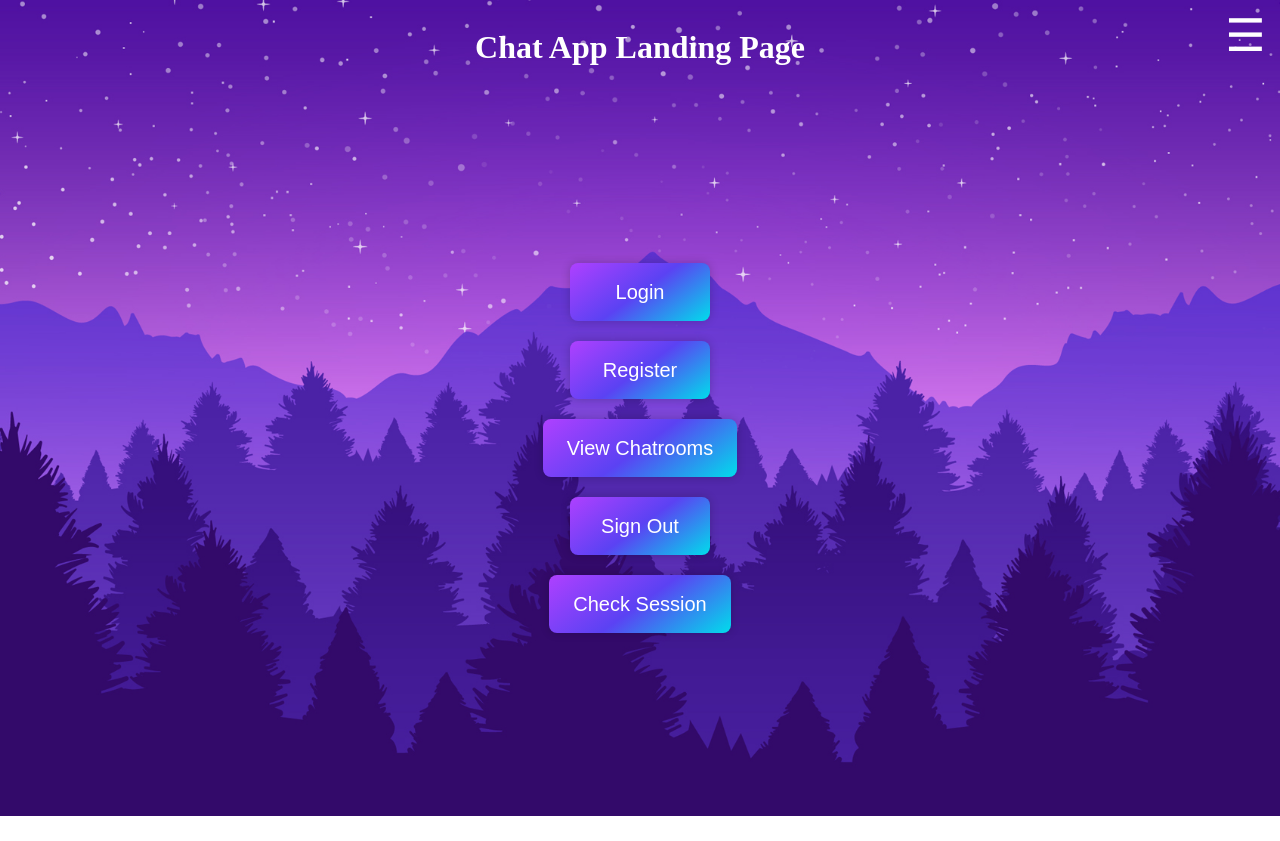
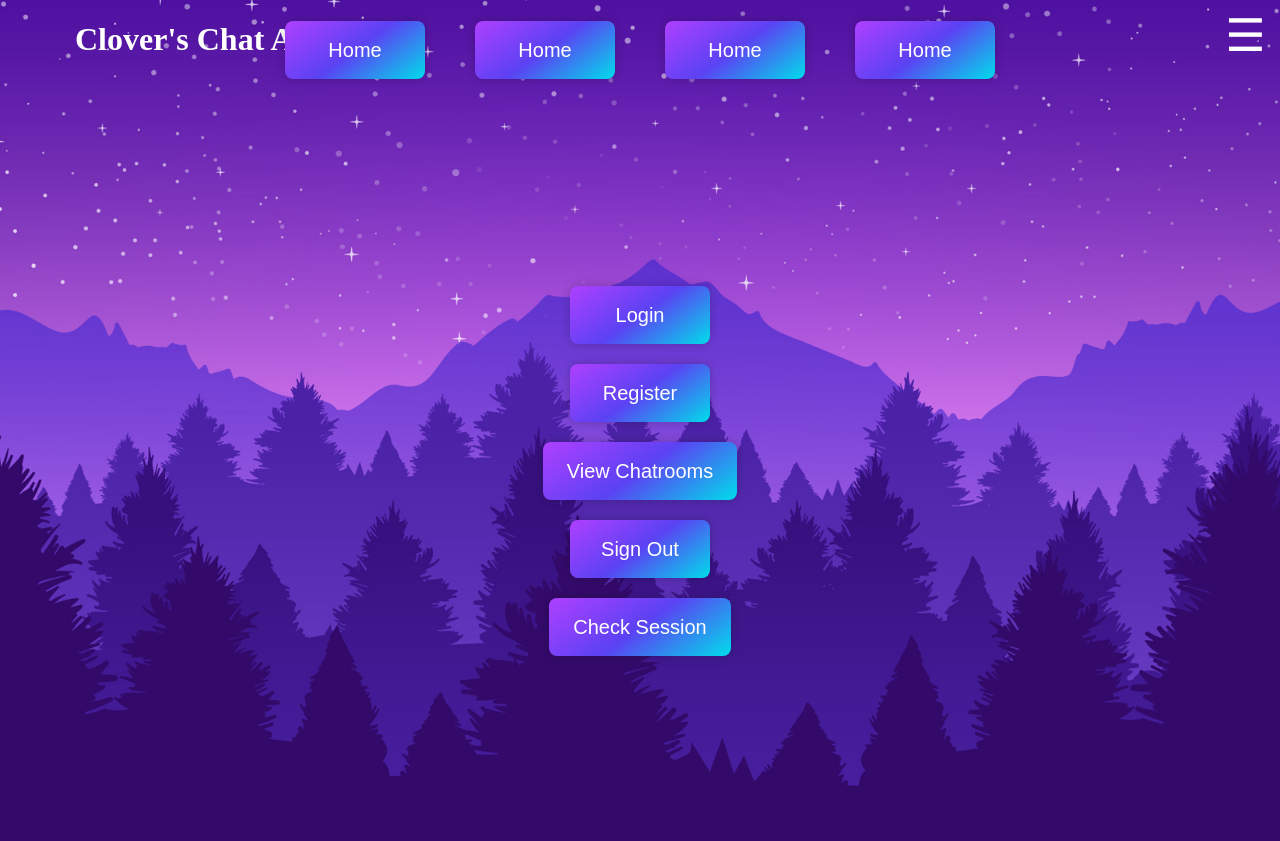
Before and after one commit to CloverCodes7062/chat-app-nextjs, a Next.js app: page / in a window 1280 px wide. Before the commit the page ends 816 px from the top, so only its background shows below. Built offline with nearby package versions, Linux system fonts and the light colour scheme; no server answers.

Commit message:
working on css

```diff
--- a/app/landingPage.module.css
+++ b/app/landingPage.module.css
@@ -7,4 +7,13 @@
   top: 0.1vh;
   right: 0.5vw;
   cursor: pointer;
+  z-index: 100;
 }
+
+.horizontalNavBar {
+  width: 100vw;
+  height: 100px;
+  display: flex;
+  position: relative;
+  align-items: flex-start;
+}
--- a/app/layout.jsx
+++ b/app/layout.jsx
@@ -29,8 +29,8 @@ export default function RootLayout({ children }) {
                 <p className={styles.navBarP} onClick={handleMenuClick}>&#9776;</p>
                 {renderNav ?
                 <nav className={navClass} style={{ width: 'fit-content', height: 'fit-content', position: 'absolute', top: '8vh', right: '1vw', display: 'flex', flexDirection: 'column', gap: '15px'}}>
-                    <a href='/register' style={{ width: 'fit-content', height: 'fit-content', marginLeft: 'auto' }}><button>Register</button></a>
-                    <a href='/viewChatrooms' style={{ width: 'fit-content', height: 'fit-content', marginLeft: 'auto' }}><button>View Chatrooms</button></a>
+                    <a href='/register' style={{ width: 'fit-content', height: 'fit-content', marginLeft: 'auto', position: 'relative', zIndex: 125 }}><button>Register</button></a>
+                    <a href='/viewChatrooms' style={{ width: 'fit-content', height: 'fit-content', marginLeft: 'auto', position: 'relative', zIndex: 125 }}><button>View Chatrooms</button></a>
                 </nav>
                 : null}
                 {children}
--- a/app/page.jsx
+++ b/app/page.jsx
@@ -29,20 +29,36 @@ export default function HomePage() {
                                 justifyContent: 'center', alignItems: 'center' };
 
     return (
-        <div style={{ display: 'flex', flexDirection: 'column', minHeight: '100vh' }}>
-            <h1 style={{ color: '#fff', textAlign: 'center' }}>Chat App Landing Page</h1>
+        <div style={{ display: 'flex', flexDirection: 'column', minHeight: '100vh', padding: '12.5px' }}>
+            <div className={styles.horizontalNavBar}>
+                <h1 style={{ margin: 0, marginLeft: '75px', color: '#fff', padding: 0, fontWeight: 'bolder' }}>Clover's Chat App</h1>
+                <div style={{ display: 'flex', justifyContent: 'center', width: '100%', height: '100%', position: 'absolute', gap: '50px' }}>
+                    <Link href='/'>
+                        <button>Home</button>
+                    </Link>
+                    <Link href='/home'>
+                        <button>Home</button>
+                    </Link>
+                    <Link href='/home'>
+                        <button>Home</button>
+                    </Link>
+                    <Link href='/home'>
+                        <button>Home</button>
+                    </Link>
+                </div>
+            </div>
             <div style={btnContainerStyles}>
                 <Link href="/login">
-                    <button className={styles.btn}>Login</button>
+                    <button>Login</button>
                 </Link>
                 <Link href="/register">
-                    <button className={styles.btn}>Register</button>
+                    <button>Register</button>
                 </Link>
                 <Link href="/viewChatrooms">
-                    <button className={styles.btn}>View Chatrooms</button>
+                    <button>View Chatrooms</button>
                 </Link>
-                <button className={styles.btn} onClick={handleSignOut}>Sign Out</button>
-                <button className={styles.btn} onClick={checkSession}>Check Session</button>
+                <button onClick={handleSignOut}>Sign Out</button>
+                <button onClick={checkSession}>Check Session</button>
             </div>
         </div>
     );
```
